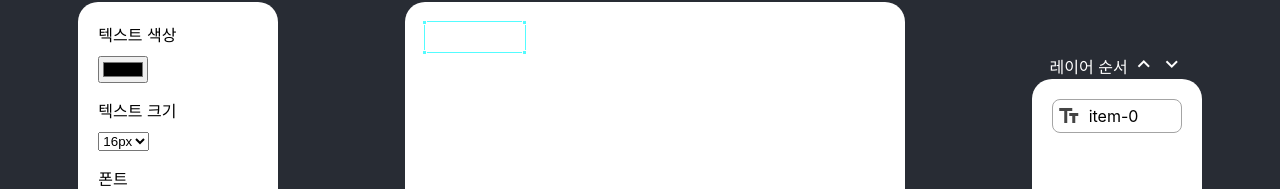
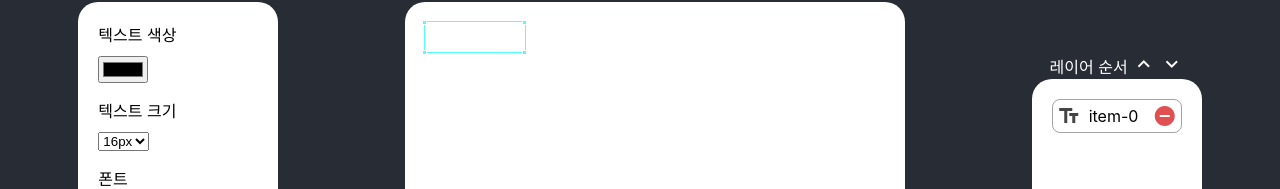
Before and after one commit to biio-front/canvas-with-konva, a React (Create React App) app: page / in a window 1280 px wide. Both pictures are taken after a click on the button "text_fields". Shown: the part 148-337 px from the top of the page. Built offline with nearby package versions, Linux system fonts and the light colour scheme; a web font is replaced by a local one.

Commit message:
Add deletion function to layer

```diff
--- a/src/components/Layer/index.scss
+++ b/src/components/Layer/index.scss
@@ -34,14 +34,35 @@
 
       display: flex;
       align-items: center;
+      justify-content: space-between;
+
+      .item {
+        display: flex;
+        align-items: center;
+
+        .material-icons {
+          margin-right: 0.5rem;
+        }
+      }
+
+      .delete-button{
+        display: none;
+      }
 
       &.selected {
         border: 1px solid #a4a4a4;
         border-radius: 0.5rem;
-      }
 
-      .material-icons {
-        margin-right: 0.5rem;
+        .delete-button {
+          display: block;
+
+          margin-right: 0;
+          padding: 0px;
+          border: none;
+
+          background-color: inherit;
+          color: #d40b0bb7;
+        }
       }
     }
   }
--- a/src/components/Layer/index.tsx
+++ b/src/components/Layer/index.tsx
@@ -2,7 +2,12 @@
 /* eslint-disable jsx-a11y/click-events-have-key-events */
 import { shallowEqual } from 'react-redux';
 
-import { changeElementOrderDown, changeElementOrderUp, selectItem } from '../../reducers/canvas';
+import {
+  changeElementOrderDown,
+  changeElementOrderUp,
+  selectItem,
+  deleteElement,
+} from '../../reducers/canvas';
 import { useAppDispatch, useAppSelector } from '../../store';
 
 import './index.scss';
@@ -59,6 +64,7 @@ function Layer() {
               }}
               draggable
             >
+              <div className='item'>
                 <span className='material-icons' style={{ color: item.styles.color || '#444444' }}>
                   {(item.className === 'text' && 'text_fields') ||
                     (item.className === 'rectangle' && 'rectangle') ||
@@ -67,6 +73,15 @@ function Layer() {
                 </span>
 
                 {item.id}
+              </div>
+
+              <button
+                className='material-icons delete-button'
+                type='button'
+                onClick={() => dispatch(deleteElement())}
+              >
+                remove_circle
+              </button>
             </li>
           );
         })}
```
Lines whose indentation alone changed are shown as unchanged.
